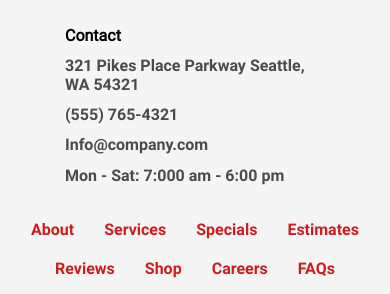
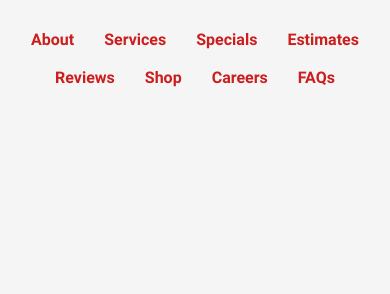
Before and after one commit to Number1ava/Car_repair, a website: page app/index.html in a window 390 px wide. Shown: the part 7903-8197 px from the top of the page. After the commit the page ends 8007 px from the top, so only its background shows below. Drawn offline with Linux system fonts and the light colour scheme.

Commit message:
removed contact

```diff
--- a/app/index.html
+++ b/app/index.html
@@ -302,7 +302,7 @@
               <a href="#" class="footer__social-link"><img src="images/footer__youtube.svg" alt="youtube" /></a>
             </div>
           </div>
-          <div class="footer__links footer__links--marginBottom">
+          <div class="footer__links footer__links--marginBottom mediaDislpay_none">
             <h5 class="footer__link-title">Contact</h5>
             <a href="#" class="footer__link">321 Pikes Place Parkway Seattle, WA 54321</a>
             <a href="#" class="footer__link">(555) 765-4321</a>
--- a/app/scss/_media.scss
+++ b/app/scss/_media.scss
@@ -547,12 +547,12 @@
       max-width: 270px;
       font-size: 17px;
     }
+    .mediaDislpay_none{
+      display: none;
+    }
   }
   .footer__links {
     max-width: 260px;
-  }
-  .footer__links--marginBottom {
-    margin-bottom: 20px;
   }
   .footer__links--mediaPosition {
     margin: 4px auto;
```
Also changed, not shown: app/css/style.min.css.
